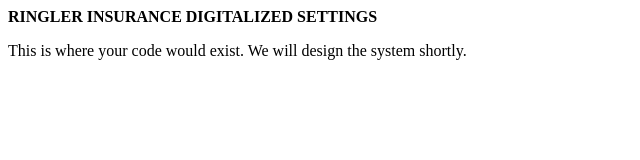
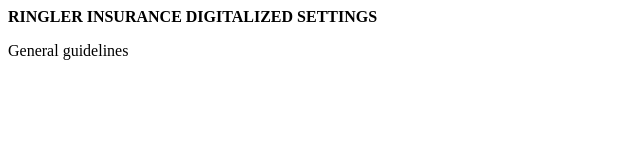
Before and after one commit to joshringler/ringlerinsurance.github.io, a plain HTML site: page index.html in a window 1280 px wide. Shown: the whole page, without its empty margins (0-640 px from the left). Drawn offline with Linux system fonts and the light colour scheme.

Commit message:
Update index.html

```diff
--- a/index.html
+++ b/index.html
@@ -2,6 +2,7 @@
 <head></head>
   <p><b>RINGLER INSURANCE DIGITALIZED SETTINGS</B></p>
 
-<body> This is where your code would exist. We will design the system shortly.
+<body>
+  <p> General guidelines </p>
 </body>
 </html>
```
